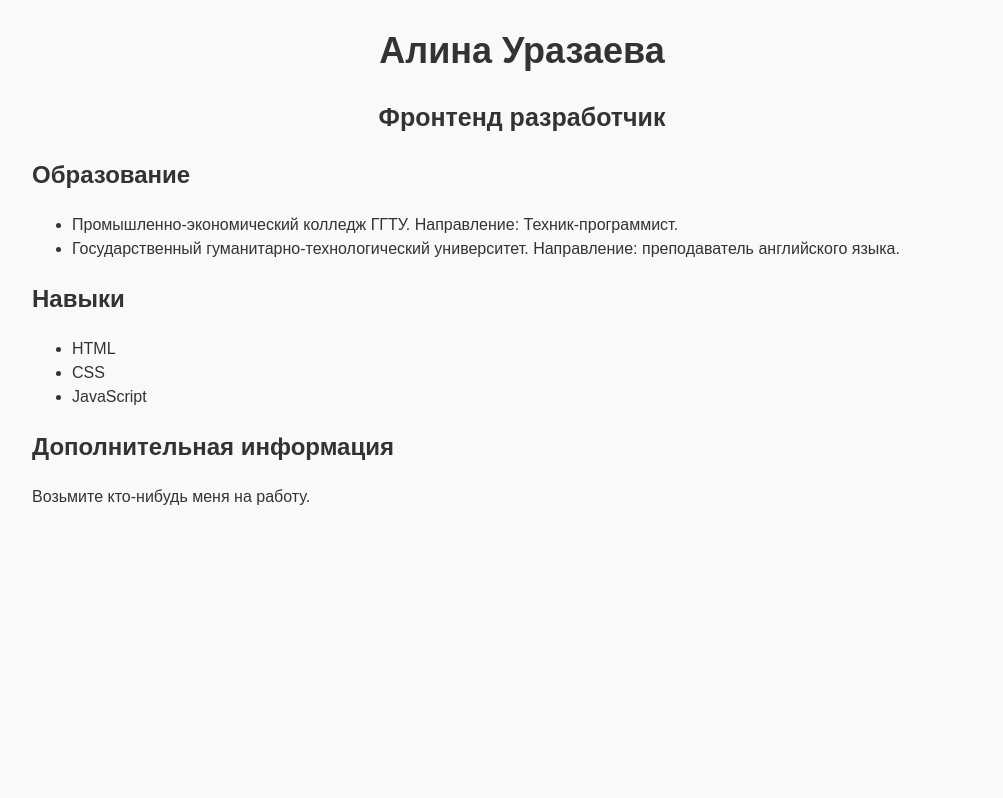
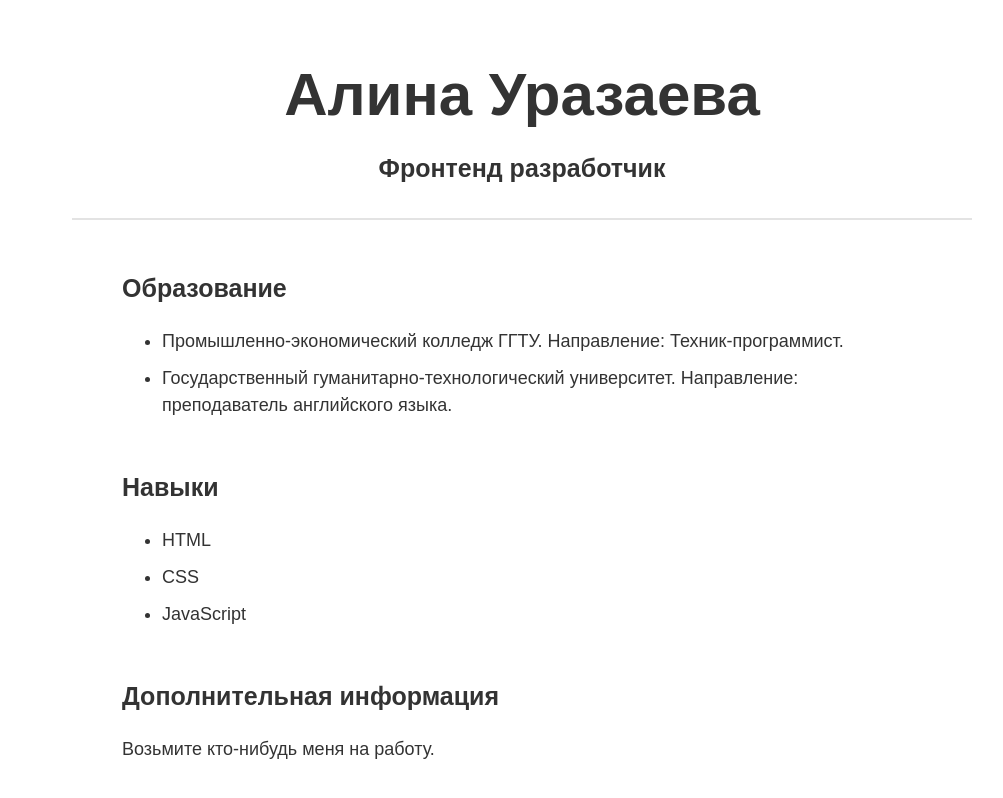
Before and after one commit to alinaurazaeva/alinaurazaeva.github.io, a plain HTML site: page index.html in a window 1280 px wide. Shown: the whole page, without its empty margins (118-1121 px from the left). Drawn offline with Linux system fonts and the light colour scheme.

Commit message:
Update style.css

```diff
--- a/style.css
+++ b/style.css
@@ -1,21 +1,60 @@
 body {
+  margin: 0;
+
+  /* BEGIN (write your solution here) */
+  font-size: 18px;
+  color: #333;
+  /* END */
   font-family: sans-serif;
   line-height: 1.5;
-
-    background-color: #f9f9f9;
-    color: #333333;
-
-    width: 980px;
-    margin: 0 auto;
 }
 
+/* BEGIN (write your solution here) */
 h1 {
+  margin-top: 50px;
+  margin-bottom: 10px;
+  font-size: 60px;
   text-align: center;
-    font-size: 36px;
-    margin-bottom: 0;
 }
 
-  main > h2 {
+/* END */
+
+h2 {
+  /* BEGIN (write your solution here) */
+  margin-top: 0;
+  padding-bottom: 30px;
+  font-size: 25px;
   text-align: center;
-    font-size: 25px;
+  /* END */
+
+  border-bottom: 2px solid #e3e3e3;
 }
+
+main {
+  width: 900px;
+  margin: auto;
+}
+
+/* BEGIN (write your solution here) */
+section {
+margin-top: 50px;
+margin-bottom: 50px;
+margin-left: 0;
+margin-right: 0;
+padding-top: 0;
+padding-bottom: 0;
+padding-left: 50px;
+padding-right: 50px;
+}
+
+section h2 {
+padding: 0;
+text-align: left;
+border: none;
+}
+
+section li {
+  margin-bottom: 10px;
+}
+
+/* END */
```
Lines whose indentation alone changed are shown as unchanged.
